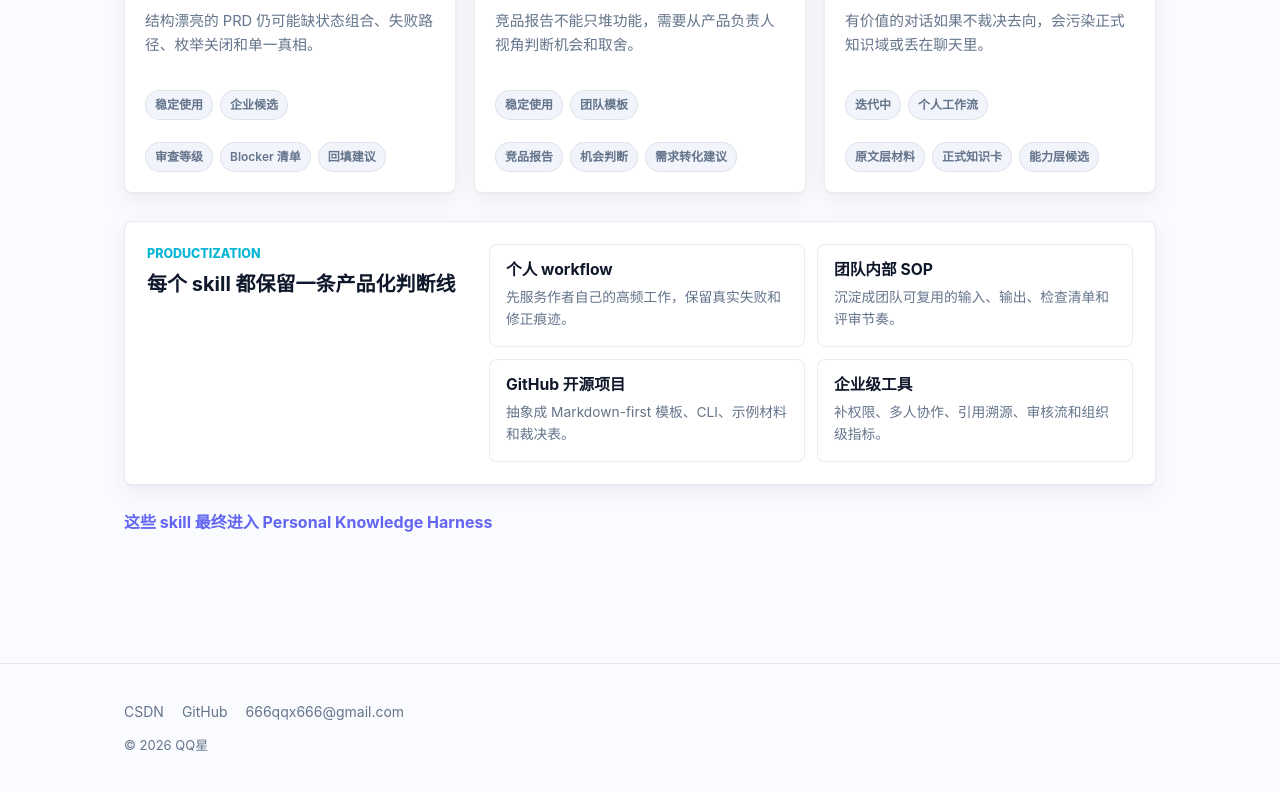
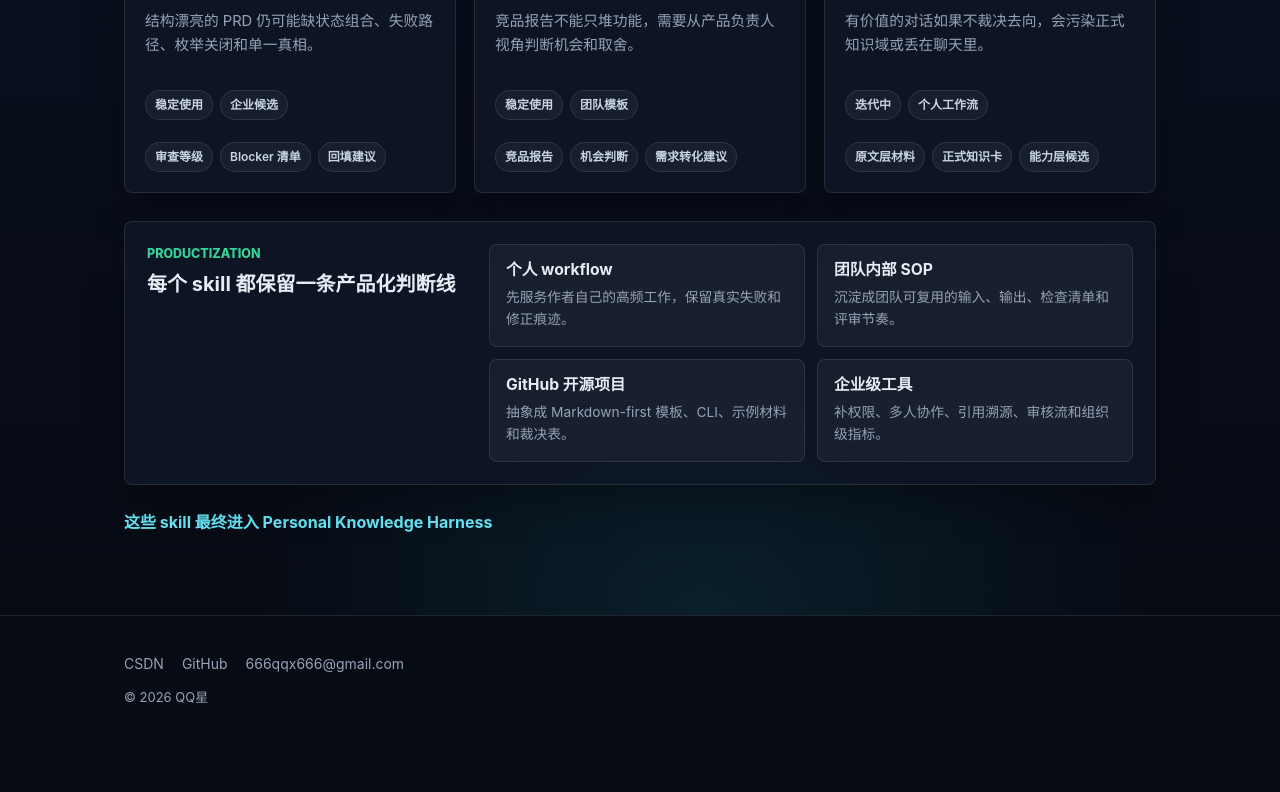
Before and after one commit to 666qqx666-jpg/personal-website, an Astro site: page /personal-website/ai/skill-desk in a window 1280 px wide. Shown: the part 936-1728 px from the top of the page. After the commit the page ends 1680 px from the top, so only its background shows below. Built offline with nearby package versions, Linux system fonts and the light colour scheme; Astro itself is replaced by a stand-in of ours.

Commit message:
style: darken Skill Desk homepage

```diff
--- a/src/layouts/BaseLayout.astro
+++ b/src/layouts/BaseLayout.astro
@@ -3,8 +3,8 @@ import '../styles/global.css';
 import Nav from '../components/Nav.astro';
 import Footer from '../components/Footer.astro';
 
-interface Props { title: string; description?: string; }
-const { title, description = '' } = Astro.props;
+interface Props { title: string; description?: string; bodyClass?: string; }
+const { title, description = '', bodyClass = '' } = Astro.props;
 ---
 <!doctype html>
 <html lang="zh-CN">
@@ -22,7 +22,7 @@ const { title, description = '' } = Astro.props;
         document.documentElement.dataset.theme = 'dark';
     </script>
   </head>
-  <body>
+  <body class={bodyClass}>
     <Nav />
     <main id="main"><slot /></main>
     <Footer />
--- a/src/pages/ai/skill-desk/index.astro
+++ b/src/pages/ai/skill-desk/index.astro
@@ -11,6 +11,7 @@ const hrefFor = (href?: string) => href ? `${base}${href.replace(/^\//, '')}` :
 <BaseLayout
   title="Skill Desk — QQ星"
   description="把实用 AI workflow 拆成可解释、可验证、可继续产品化的 skill 方法库"
+  bodyClass="skill-desk-shell"
 >
   <section class="section-pad skill-desk-page">
     <div class="container">
@@ -78,8 +79,59 @@ const hrefFor = (href?: string) => href ? `${base}${href.replace(/^\//, '')}` :
   </section>
 
   <style>
+    :global(body.skill-desk-shell) {
+      --bg: #070b14;
+      --bg-soft: #0a1020;
+      --surface: rgba(15, 22, 38, 0.82);
+      --surface-2: rgba(13, 20, 36, 0.78);
+      --text: #e8ecf5;
+      --muted: #96a3b8;
+      --border: rgba(255, 255, 255, 0.1);
+      --accent: #22d3ee;
+      --accent-2: #8b5cf6;
+      --accent-3: #34d399;
+      --grad: linear-gradient(100deg, #4f8cff 0%, #8b5cf6 50%, #22d3ee 100%);
+      --nav-bg: rgba(7, 11, 20, 0.78);
+      --shadow: 0 16px 42px rgba(0, 0, 0, 0.28);
+      --shadow-lg: 0 22px 58px rgba(0, 0, 0, 0.42);
+      background: #070b14;
+    }
+    :global(body.skill-desk-shell .nav) {
+      border-bottom-color: rgba(255, 255, 255, 0.1);
+    }
+    :global(body.skill-desk-shell .footer) {
+      margin-top: 0;
+      background: #070b14;
+      border-top-color: rgba(255, 255, 255, 0.1);
+    }
     .skill-desk-page {
+      position: relative;
+      overflow: hidden;
+      min-height: calc(100vh - 60px);
       padding-top: 72px;
+      background:
+        radial-gradient(620px 420px at 18% 0%, rgba(79, 140, 255, 0.18), transparent 62%),
+        radial-gradient(760px 520px at 88% 12%, rgba(139, 92, 246, 0.14), transparent 64%),
+        radial-gradient(720px 560px at 55% 100%, rgba(34, 211, 238, 0.1), transparent 62%),
+        linear-gradient(180deg, #070b14 0%, #0a1020 48%, #070b14 100%);
+      color: var(--text);
+      isolation: isolate;
+    }
+    .skill-desk-page::before {
+      content: "";
+      position: absolute;
+      inset: 0;
+      z-index: -1;
+      background-image:
+        linear-gradient(rgba(255, 255, 255, 0.045) 1px, transparent 1px),
+        linear-gradient(90deg, rgba(255, 255, 255, 0.045) 1px, transparent 1px);
+      background-size: 54px 54px;
+      mask-image: radial-gradient(ellipse 88% 70% at 50% 22%, #000 24%, transparent 82%);
+    }
+    .skill-desk-page :global(.reveal) {
+      opacity: 1;
+      transform: none;
+      transition: none;
     }
     .desk-hero {
       display: grid;
@@ -95,6 +147,10 @@ const hrefFor = (href?: string) => href ? `${base}${href.replace(/^\//, '')}` :
       text-transform: uppercase;
     }
     .desk-hero h1 {
+      background: var(--grad);
+      -webkit-background-clip: text;
+      background-clip: text;
+      -webkit-text-fill-color: transparent;
       font-size: 4.5rem;
       letter-spacing: 0;
       line-height: 1;
@@ -120,9 +176,13 @@ const hrefFor = (href?: string) => href ? `${base}${href.replace(/^\//, '')}` :
       border: 1px solid var(--border);
       border-radius: 8px;
       box-shadow: var(--shadow);
+      backdrop-filter: blur(16px);
     }
     .desk-stats div {
       padding: 16px;
+      background:
+        linear-gradient(180deg, rgba(255, 255, 255, 0.055), rgba(255, 255, 255, 0.02)),
+        var(--surface);
     }
     .desk-stats strong {
       display: block;
@@ -143,9 +203,14 @@ const hrefFor = (href?: string) => href ? `${base}${href.replace(/^\//, '')}` :
       border: 1px solid var(--border);
       border-radius: 999px;
       padding: 7px 12px;
-      color: var(--muted);
+      color: #c8d3e4;
       background: var(--surface-2);
       font-size: 0.88rem;
+    }
+    .desk-tabs a:hover {
+      border-color: rgba(34, 211, 238, 0.58);
+      color: var(--text);
+      background: rgba(34, 211, 238, 0.1);
     }
     .desk-grid {
       display: grid;
@@ -167,7 +232,7 @@ const hrefFor = (href?: string) => href ? `${base}${href.replace(/^\//, '')}` :
     }
     .flagship-card {
       background:
-        linear-gradient(135deg, rgba(6, 182, 212, 0.12), rgba(99, 102, 241, 0.08)),
+        linear-gradient(135deg, rgba(34, 211, 238, 0.16), rgba(139, 92, 246, 0.12)),
         var(--surface);
     }
     .skill-card h2 {
@@ -191,8 +256,8 @@ const hrefFor = (href?: string) => href ? `${base}${href.replace(/^\//, '')}` :
       border: 1px solid var(--border);
       border-radius: 999px;
       padding: 4px 9px;
-      color: var(--muted);
-      background: var(--bg-soft);
+      color: #c8d3e4;
+      background: rgba(255, 255, 255, 0.045);
       font-size: 0.75rem;
       font-weight: 600;
     }
@@ -216,6 +281,7 @@ const hrefFor = (href?: string) => href ? `${base}${href.replace(/^\//, '')}` :
     .lane-grid article {
       padding: 16px;
       box-shadow: none;
+      background: rgba(255, 255, 255, 0.045);
     }
     .lane-grid h3 {
       font-size: 0.98rem;
@@ -230,8 +296,11 @@ const hrefFor = (href?: string) => href ? `${base}${href.replace(/^\//, '')}` :
     .harness-link {
       display: inline-flex;
       margin-top: 24px;
-      color: var(--accent);
+      color: #67e8f9;
       font-weight: 700;
+    }
+    .harness-link:hover {
+      color: var(--text);
     }
     @media (max-width: 900px) {
       .desk-grid,
```
